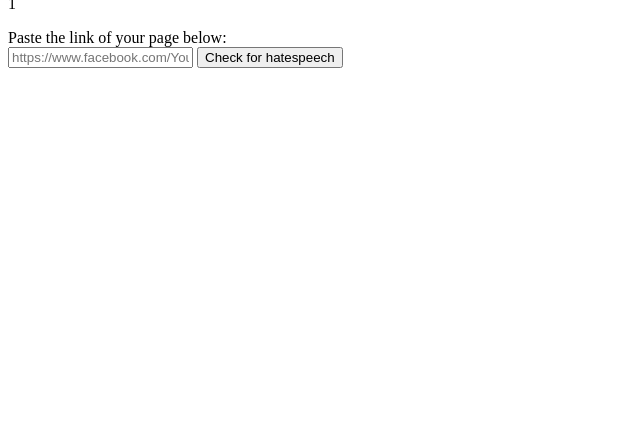
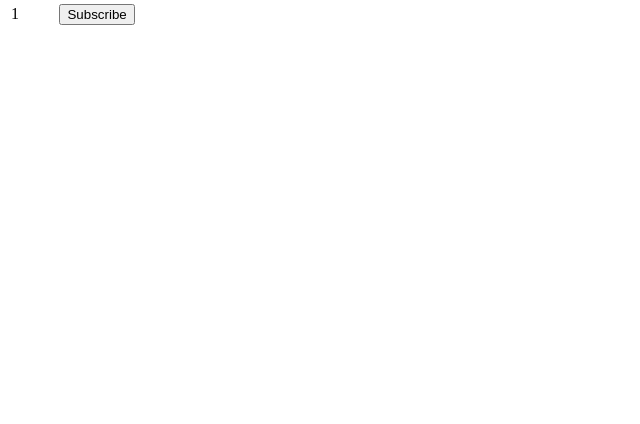
Before and after one commit to ivanmilevtues/merinjei_bot, a Django app: template merinjeiweb/dashboard/templates/profile.html in a window 1280 px wide. Shown: the part 376-800 px from the top of the page, without its empty margins (0-640 px from the left). Run offline with Django 3.2, Linux system fonts and the light colour scheme; the template is opened without the code that fills it: most values are stand-ins (such as "Sample title", 1, 10 or a date in 2020).

Commit message:
Added Page subscirption functionality for comments

```diff
--- a/merinjeiweb/chatbot/views.py
+++ b/merinjeiweb/chatbot/views.py
@@ -13,7 +13,6 @@ import re
 from gensim.summarization import summarize
 from merinjei_classification.Classifiers import Classifiers
 
-# Create your views here.
 class ChatBot(View):
     def get(self, request, *args, **kwargs):
         if self.request.GET['hub.verify_token'] == '19990402':
@@ -26,9 +25,11 @@ class ChatBot(View):
 
         return View.dispatch(self, request, *args, **kwargs)
 
+    # The purpose of this method is to recieve the subscribed webhooks
+    # and call the needed handlers for certain messages
     def post(self, request, *args, **kwargs):
         incoming_message = json.loads(self.request.body.decode('utf-8'))
-
+        pprint(incoming_message)
         access_token = "EAAFiycyl6vIBAJeC4oTMOvHY8qLUImZBeZAG3NWZBoJAG50thvlXkT6d12ZBpZB4NhCT814t6kZAMmZCzWTyqcvmvK4XK84hOTKZCx6A4rKH9gdywLRKwWIWnS3IREGOCizxxCwvvi3cI0vKkMuvKUZARU4THYwZBv0mcdrZB0A8w8xxgZDZD"
         try:
             incoming_message = incoming_message['entry'][0]['messaging'][0]
--- a/merinjeiweb/dashboard/static/js/requests.js
+++ b/merinjeiweb/dashboard/static/js/requests.js
@@ -1,25 +1,21 @@
-function extractIdFromURL(url) {
-    // split the sting and take the name of the page
-    var result = "";
-
-    result = url.split("/")[3];
-    return result;
-}
-
-$('#hatespeech-check-btn').click(function () {
+function subscribeToComments(btn) {
     var pageUrl = $('#url-input').val();
-    var pageId = extractIdFromURL(pageUrl);
+    jqBtn = $(btn)
+    var pageId = jqBtn.attr('data-id');
+    var accessToken = jqBtn.attr('data-token');
 
     var CSRF = $('input[name="csrfmiddlewaretoken"]').val()
+
     $.ajax({
         type: "POST",
-        url: "/classify/scan_for_hatespeech/",
+        url: "/hatespeech/subscribe/",
         data: {
             csrfmiddlewaretoken: CSRF,
-            "pageId": pageId
+            "page_id": pageId,
+            "access_token": accessToken
         },
         success: function(data) {
             $('#comments-container').append(data);
         }
     });
-});
+}
--- a/merinjeiweb/dashboard/templates/profile.html
+++ b/merinjeiweb/dashboard/templates/profile.html
@@ -2,32 +2,39 @@
 
 <head>
     <title>Merinjei Bot | Profile</title>
+    {% load staticfiles %}
+    <script src={% static "js/jquery.min.js" %}></script>
+    <script src={% static "js/requests.js" %}></script>
 </head>
 
-{% load staticfiles %}
+<body>
 
-<div class="user">
-    <h2> Hey {{ username }}</h2>
-    <img src="{{ user_pic }}">
-</div>
+    <div class="user">
+        <h2> Hey {{ username }}</h2>
+        <img src="{{ user_pic }}">
+    </div>
 
-{% for page in fb_pages %}
 
-<p> {{ page }} </p>
+    <table>
+        <tr>
+            <th>Pages:</th>
+            <th>Comments subscribed</th>
+            <th>Messanger subscrbed</th>
+        </tr>
+        {% for page, value in fb_pages.items %}
+        <tr>
+            <td>{{ page }}</td>
+            <td>
+                <button data-id='{{ value.id }}' data-token='{{ value.access_token }}' onclick="subscribeToComments(this)">Subscribe</button>
+            </td>
+        </tr>
+        {% endfor %}
+    </table>
 
-{% endfor %}
 
-<label>Paste the link of your page below:</label>
-<br/>
-<input  id="url-input" type="text" placeholder="https://www.facebook.com/YourPageName">
-<button id="hatespeech-check-btn">Check for hatespeech</button>
+    {% csrf_token %}
 
-<div id="comments-container">
 
-</div>
-{% csrf_token %}
 
-<script src={% static "js/jquery.min.js" %}></script>
-<script src={% static "js/requests.js" %}></script>
-
+</body>
 </html>
--- a/merinjeiweb/dashboard/views.py
+++ b/merinjeiweb/dashboard/views.py
@@ -22,9 +22,9 @@ def profile_handler(request):
     username = user_data['name']
     user_pic = user_data['picture']['data']['url']
 
-    fb_pages = []
+    fb_pages = {}
 
     for page in fb_page_data['data']:
-        fb_pages.append(page['name'])
-
+        fb_pages[page['name']] = {'id': page['id'], 'access_token': page['access_token']}
+    pprint(fb_pages)
     return render(request, 'profile.html', locals())
--- a/merinjeiweb/hatespeech/urls.py
+++ b/merinjeiweb/hatespeech/urls.py
@@ -1,7 +1,10 @@
 from django.conf.urls import url
 from django.contrib import admin
-from hatespeech.views import scan_page
+from hatespeech.views import CommentScanner
 
 urlpatterns = [
-    url(r'^scan_for_hatespeech/', scan_page)
+    url(r'^scan_for_hatespeech/', CommentScanner.scan_page),
+    url(r'^handle_comments/715aec20c75a416ca2385210013c9cb3',
+        CommentScanner.as_view()),
+    url(r'^subscribe', CommentScanner.subscribe)
 ]
--- a/merinjeiweb/merinjeiweb/settings.py
+++ b/merinjeiweb/merinjeiweb/settings.py
@@ -25,8 +25,7 @@ SECRET_KEY = 'utdunzaiai$_ot3qc7jo#5gu_c=pjy!*!bi6%+n%!c(hsi!(ng'
 # SECURITY WARNING: don't run with debug turned on in production!
 DEBUG = True
 
-ALLOWED_HOSTS = ['be1668f2.ngrok.io',
-                 'localhost', '820179d4.ngrok.io']
+ALLOWED_HOSTS = ['localhost', '75622164.ngrok.io']
 
 # Application definition
 
--- a/merinjeiweb/merinjeiweb/urls.py
+++ b/merinjeiweb/merinjeiweb/urls.py
@@ -20,7 +20,7 @@ from django.conf.urls import include
 urlpatterns = [
     url(r'^admin/', admin.site.urls),
     url(r'^accounts/', include('allauth.urls')),
-    url(r'^classify/', include('hatespeech.urls')),
+    url(r'^hatespeech/', include('hatespeech.urls')),
     url(r'^logged/', include('dashboard.urls')),
     url(r'^chatbot/', include('chatbot.urls'))
 ]
```
Also changed, not shown: merinjeiweb/CONSTANTS.py (added, +8 -0 lines), merinjeiweb/hatespeech/views.py (+63 -9 lines), merinjeiweb/db.sqlite3.
